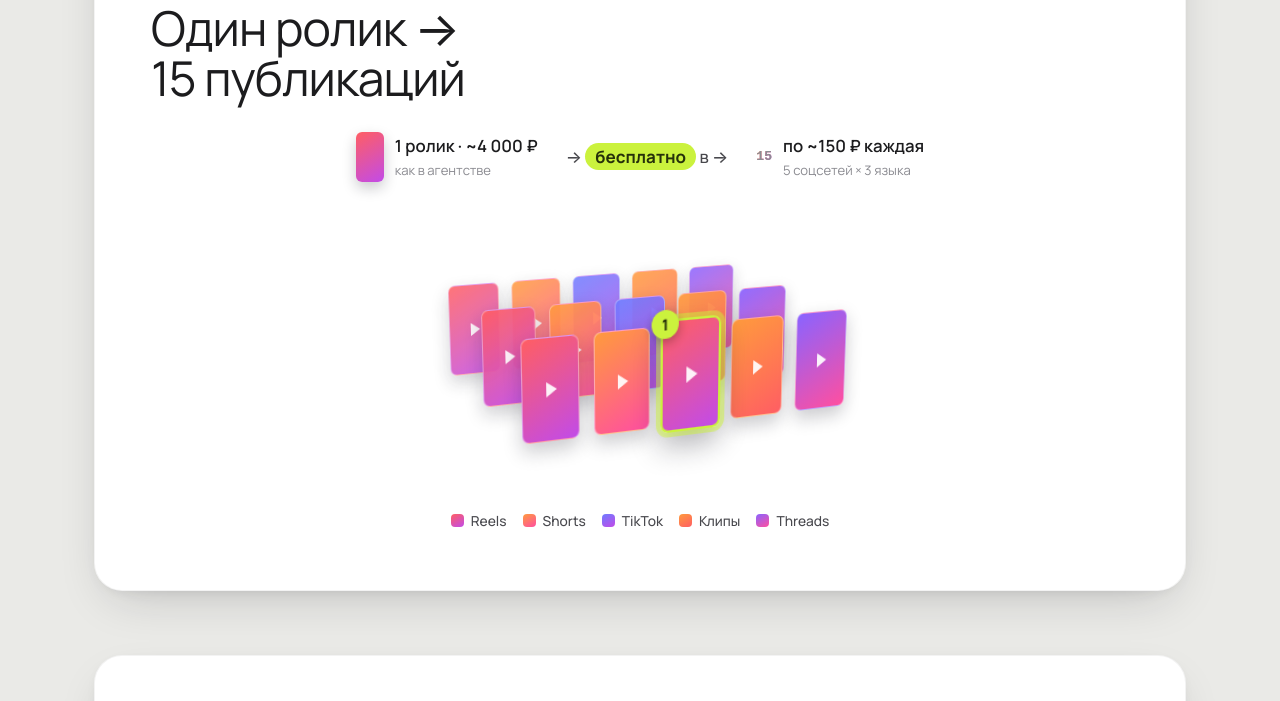
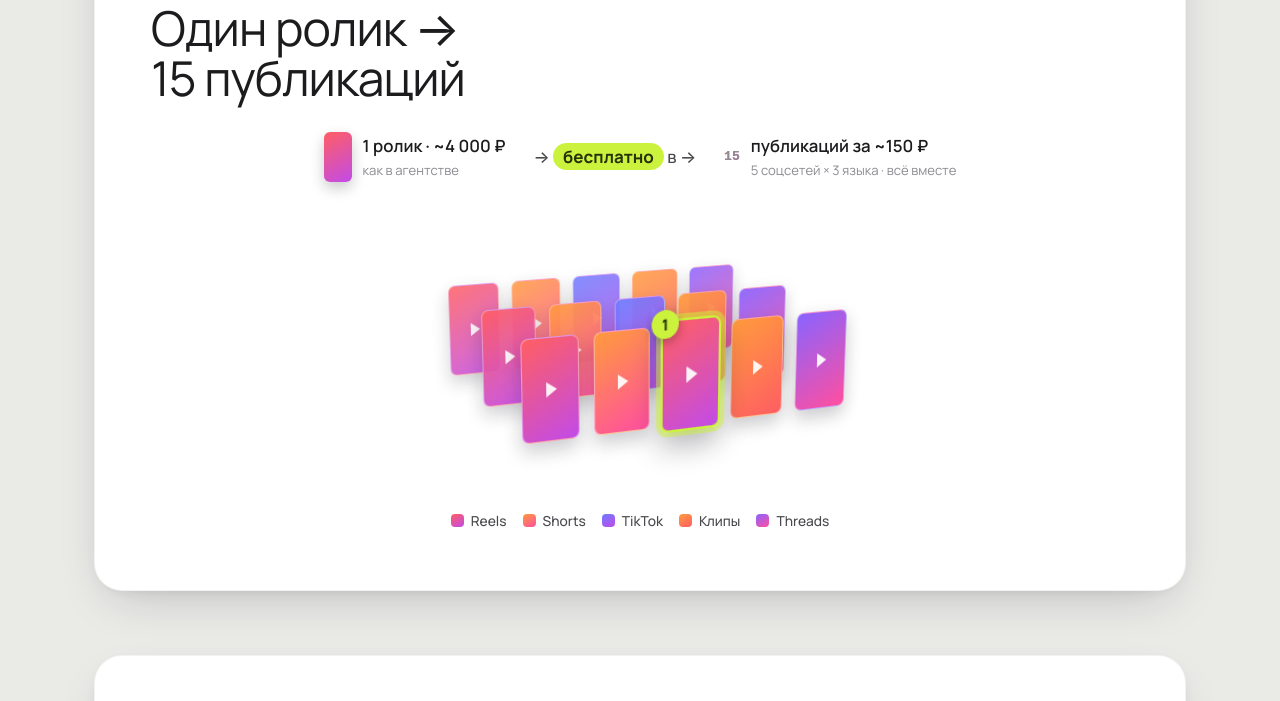
Before and after one commit to rpregul/zavod, a plain HTML site: page index.html in a window 1280 px wide. Shown: the part 4395-5096 px from the top of the page. Drawn offline with Linux system fonts and the light colour scheme; a web font is replaced by a local one.

Commit message:
3D: все 15 публикаций за ~150р (не каждая)

```diff
--- a/index.html
+++ b/index.html
@@ -684,7 +684,7 @@ section{position:relative}
       <div class="m3-cvt">
         <div class="m3-cvt__side"><span class="m3-cvt__tile"></span><div><b>1 ролик · ~4 000 ₽</b><span>как в агентстве</span></div></div>
         <div class="m3-cvt__mid">→ <span class="m3-cvt__free">бесплатно</span> в →</div>
-        <div class="m3-cvt__side"><span class="m3-cvt__n" data-count="15">15</span><div><b>по ~150 ₽ каждая</b><span>5 соцсетей × 3 языка</span></div></div>
+        <div class="m3-cvt__side"><span class="m3-cvt__n" data-count="15">15</span><div><b>публикаций за ~150 ₽</b><span>5 соцсетей × 3 языка · всё вместе</span></div></div>
       </div>
       <div class="m3-stage" id="m3stage"><div class="m3-cube" id="m3cube"></div></div>
       <div class="m3-legend" id="m3legend"></div>
```
